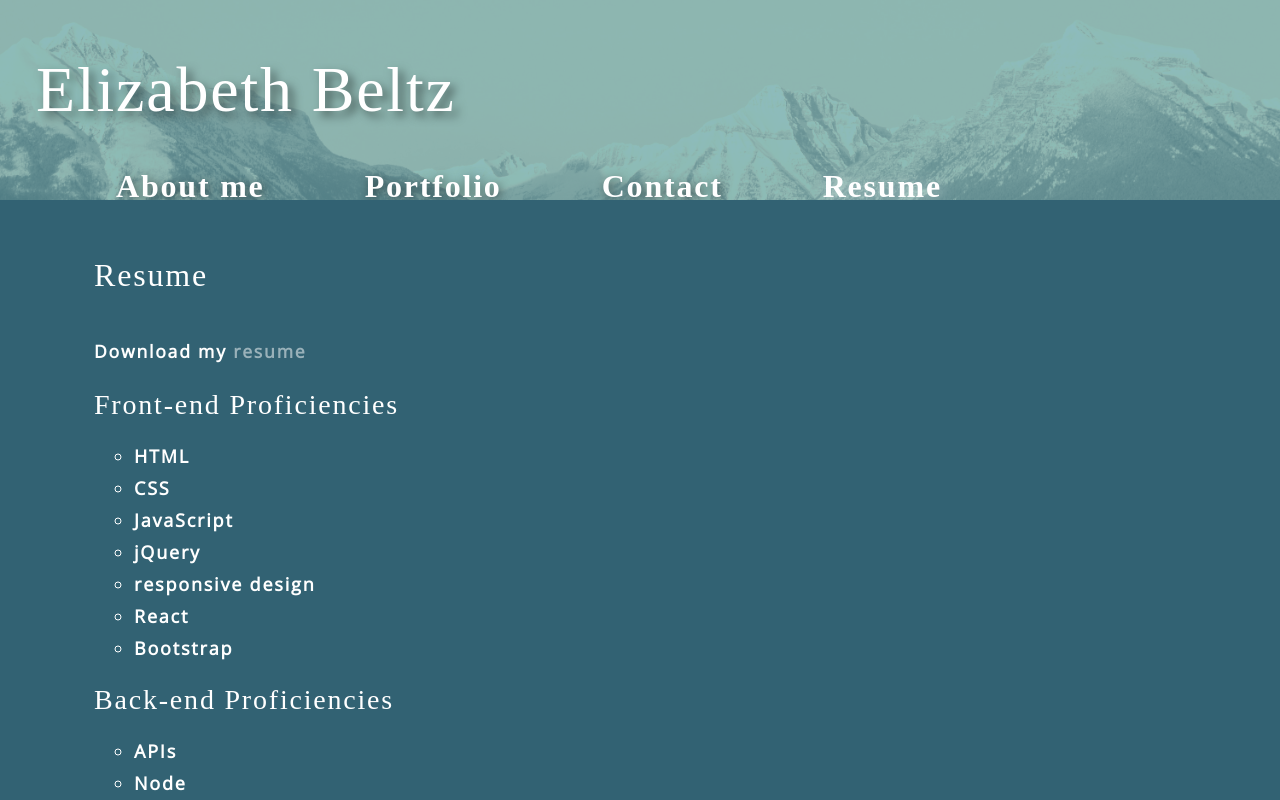
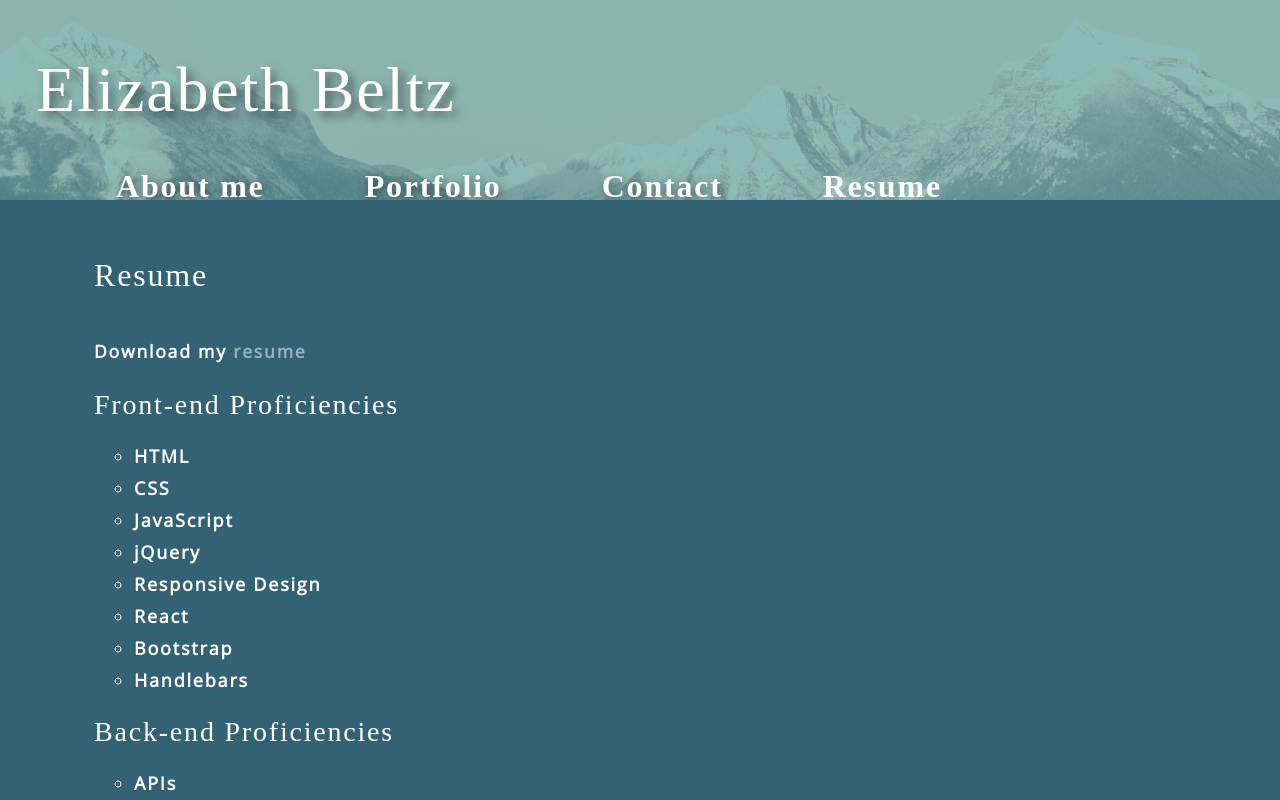
Before and after one commit to ebeltz/react-portfolio, a React (Create React App) app in the folder Main/: page / in a window 1280 px wide. Both pictures are taken after a click on the item "Resume". Shown: the top 800 px of the page. Built offline with nearby package versions, Linux system fonts and the light colour scheme; a web font is replaced by a local one.

Commit message:
added resume to resume page and updated skills

```diff
--- a/Main/src/components/Resume/index.js
+++ b/Main/src/components/Resume/index.js
@@ -5,7 +5,7 @@ function Resume() {
     <section className="my-5">
       <div className="my-2">
       <p>
-        Download my <a href="../../assets/Elizabeth Beltz Resume.pdf">resume</a>
+        Download my <a href="https://github.com/ebeltz/react-portfolio/blob/main/Main/src/assets/Elizabeth%20Beltz%20Resume.pdf">resume</a>
         </p>
         <h3>Front-end Proficiencies</h3>
         <ul className="skills">
@@ -13,9 +13,10 @@ function Resume() {
           <li>CSS</li>
           <li>JavaScript</li>
           <li>jQuery</li>
-          <li>responsive design</li>
+          <li>Responsive Design</li>
           <li>React</li>
           <li>Bootstrap</li>
+          <li>Handlebars</li>
         </ul>
         <h3>Back-end Proficiencies</h3>
         <ul className="skills">
@@ -26,6 +27,9 @@ function Resume() {
           <li>MongoDB, Mongoose</li>
           <li>REST</li>
           <li>GraphQL</li>
+          <li>MERN</li>
+          <li>Inquirer</li>
+          <li>NoSQL</li>
         </ul>
       </div>
     </section>
```
